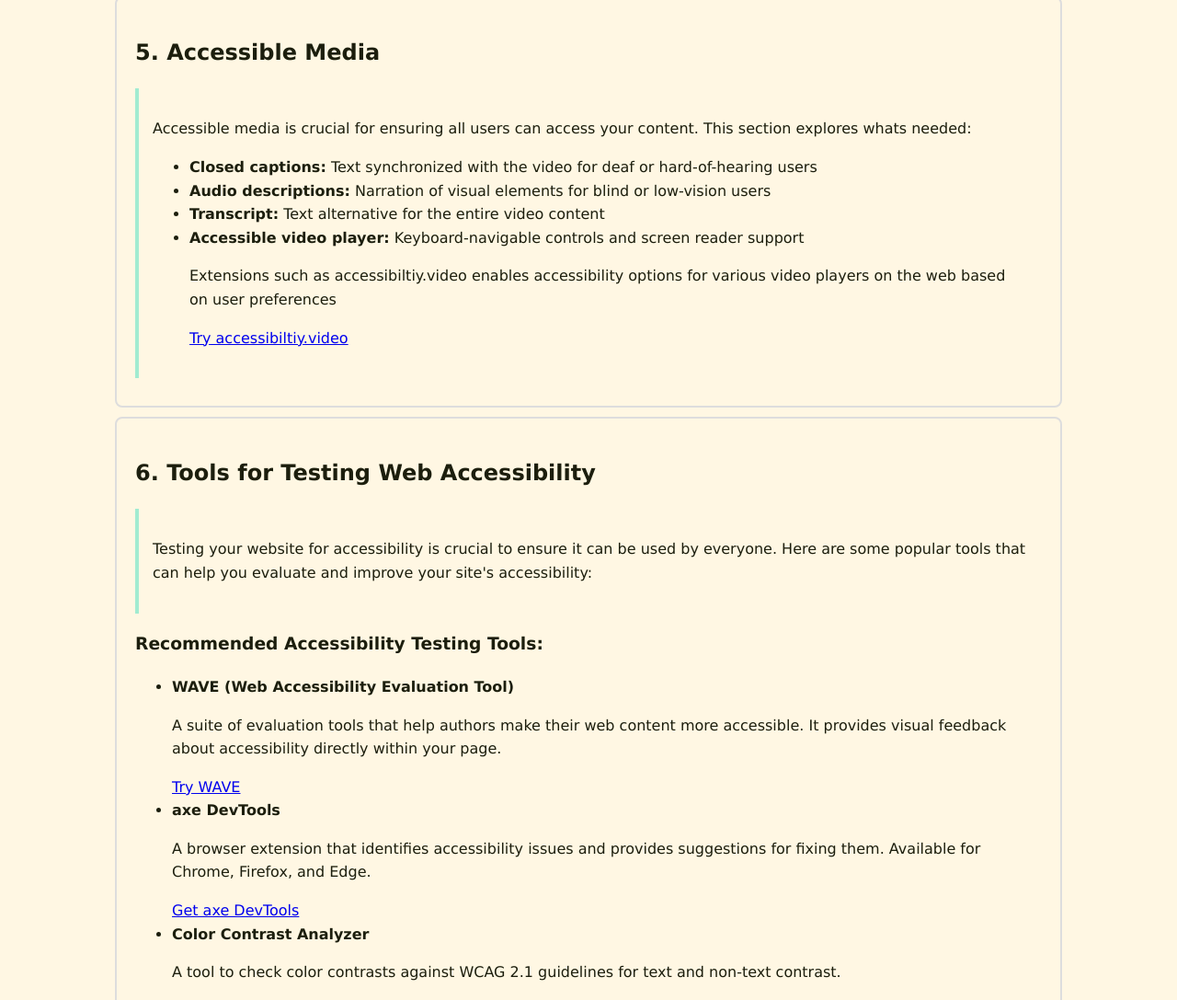
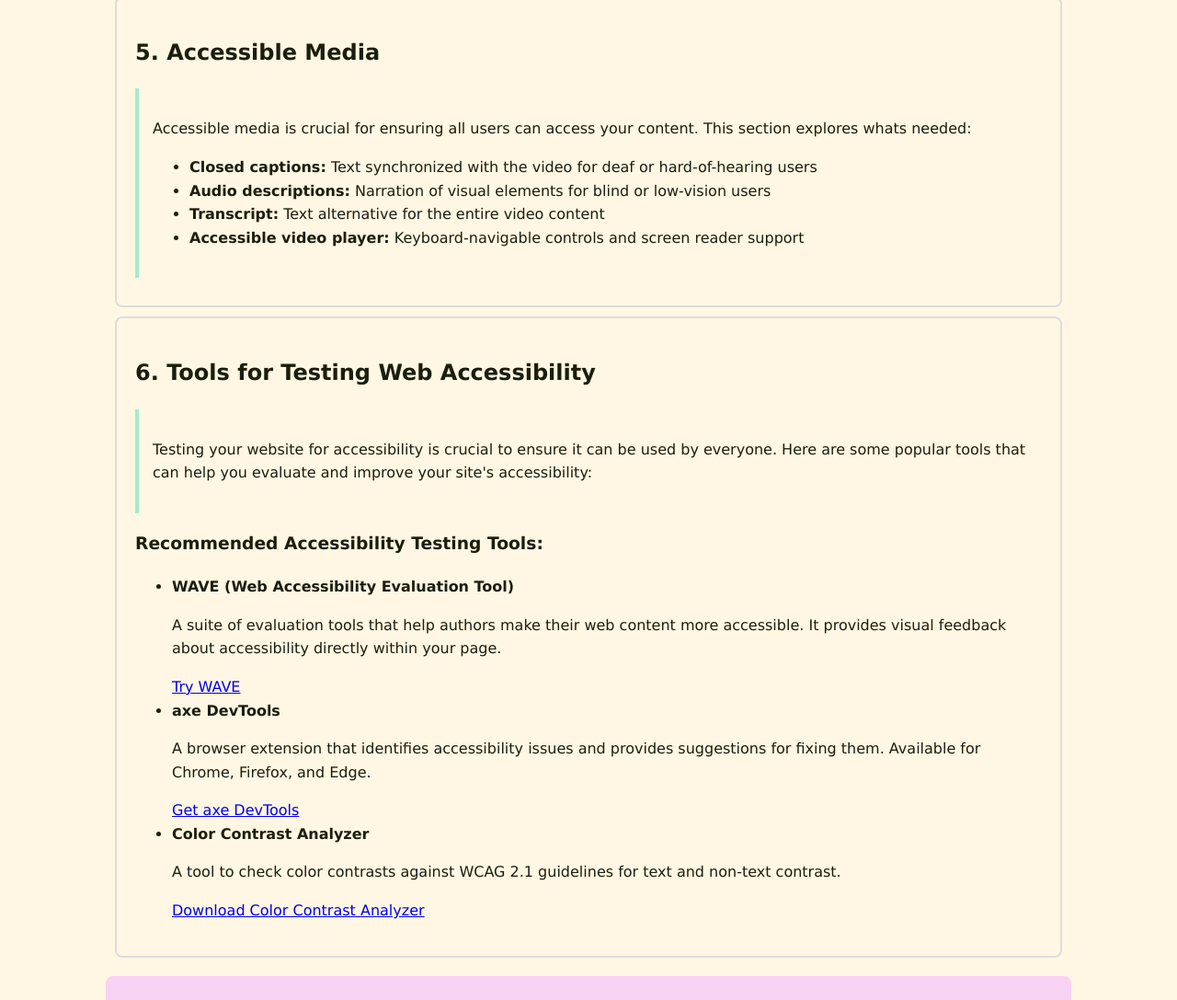
Before and after one commit to pollynotpolly/Accessible-Webpage-Demo, a website built with Vite: page index.html in a window 1280 px wide. Shown: the part 2396-3483 px from the top of the page at 92% size. Built offline with nearby package versions, Linux system fonts and the light colour scheme.

Commit message:
info removal

```diff
--- a/index.html
+++ b/index.html
@@ -113,8 +113,6 @@
                     <li><strong>Audio descriptions:</strong> Narration of visual elements for blind or low-vision users</li>
                     <li><strong>Transcript:</strong> Text alternative for the entire video content</li>
                     <li><strong>Accessible video player:</strong> Keyboard-navigable controls and screen reader support</li>
-                    <p>Extensions such as accessibiltiy.video enables accessibility options for various video players on the web based on user preferences </p>
-                    <a href="https://accessibility.video/en/fast-access-to-online-videos-for-everyone/" target="_blank" rel="noopener">Try accessibiltiy.video </a>
                   </ul>
                 </div>
                 <!-- <div class="demo-area">
```
